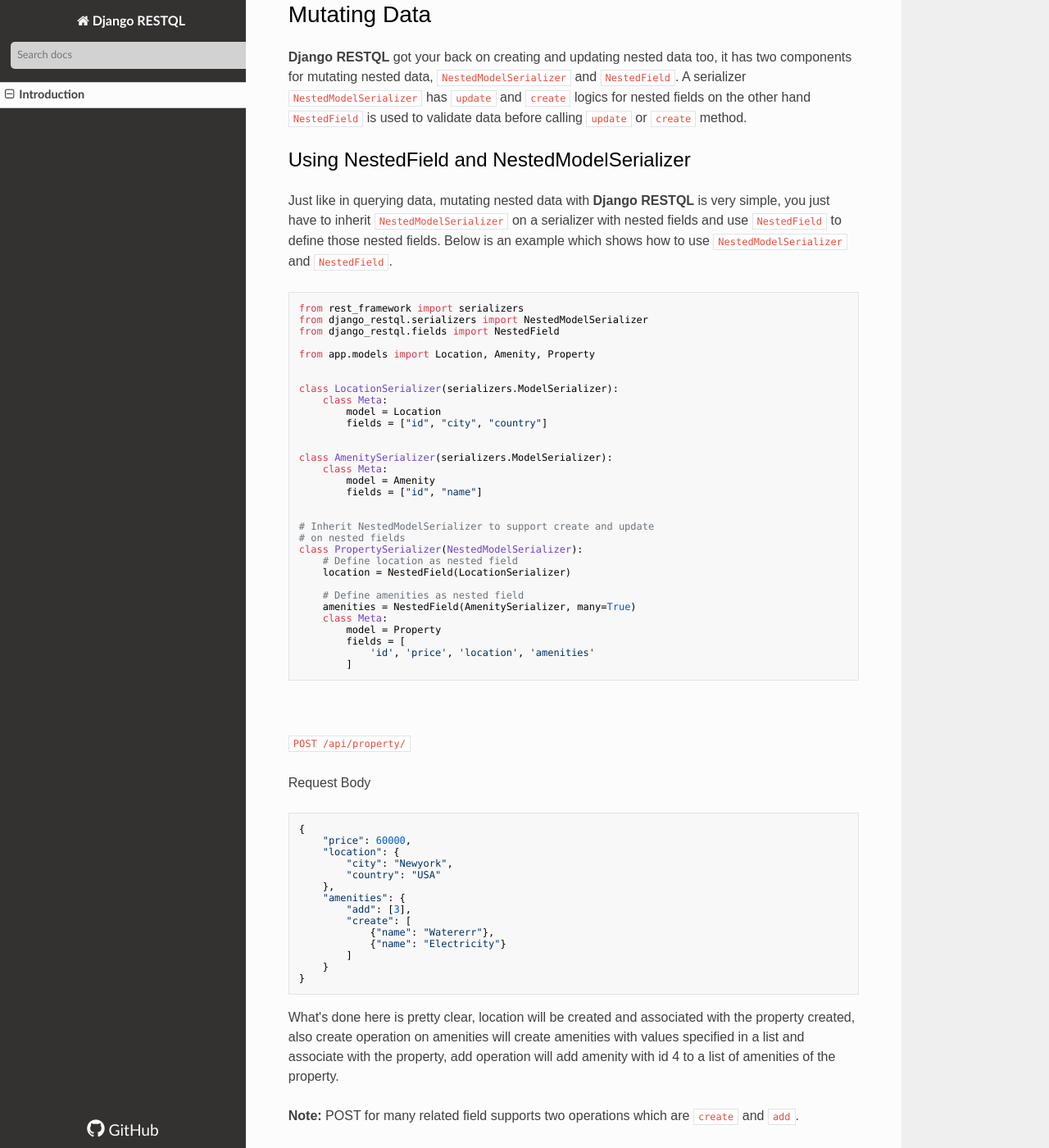
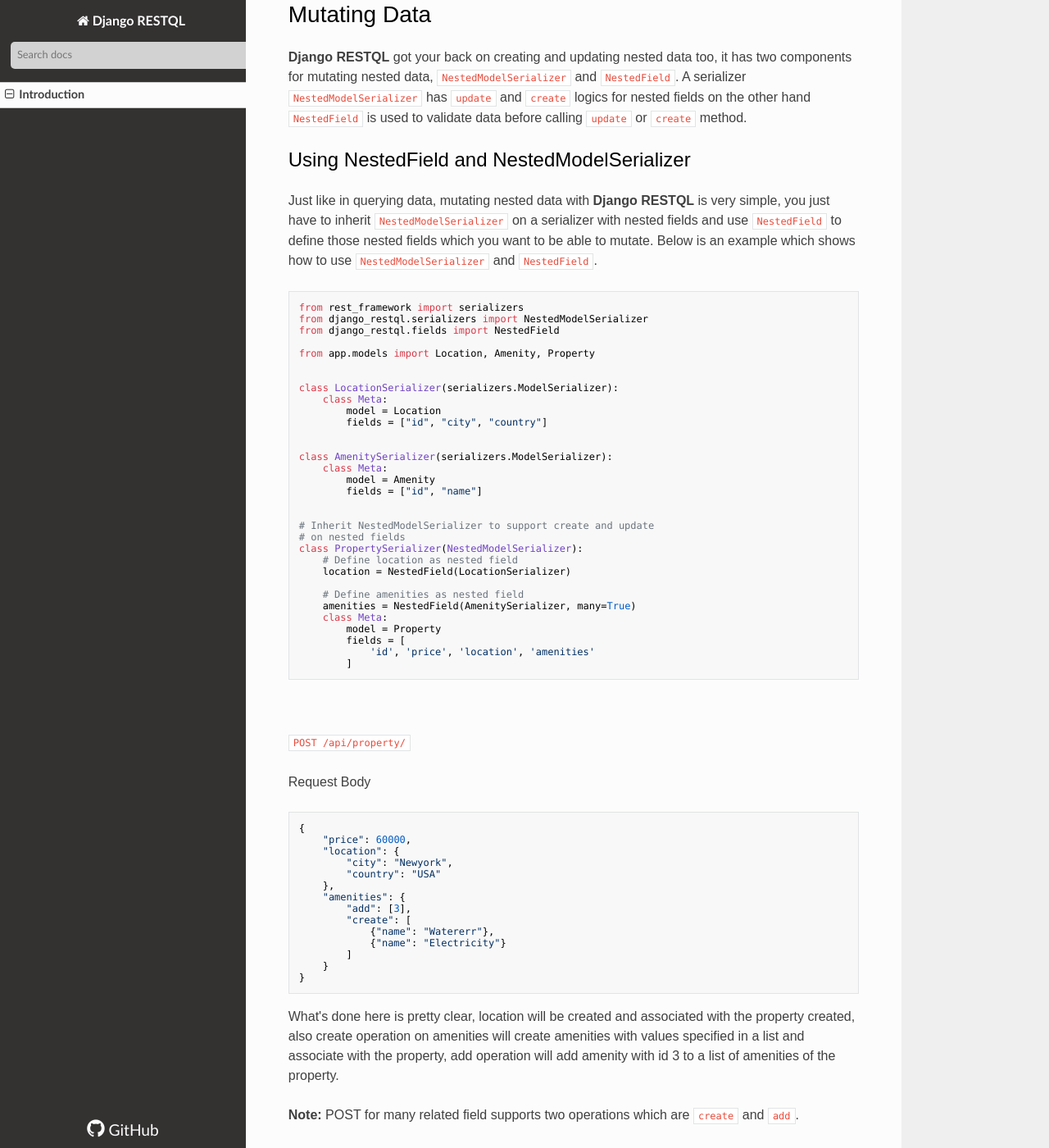
Before and after one commit to yezyilomo/django-restql, an MkDocs documentation site: the page built from docs/index.md, in a window 1280 px wide and 1400 px high, scrolled down 16169 px. Shown: the whole window at 82% size. Built offline with MkDocs 1.6.1, drawn with Linux system fonts in a browser that asks for light colours; nearby versions of some CDN libraries.

Commit message:
:pencil:Update documentation

````diff
--- a/docs/index.md
+++ b/docs/index.md
@@ -795,7 +795,7 @@
 
 
 ## Using NestedField and NestedModelSerializer
-Just like in querying data, mutating nested data with **Django RESTQL** is very simple, you just have to inherit `NestedModelSerializer` on a serializer with nested fields and use `NestedField` to define those nested fields. Below is an example which shows how to use `NestedModelSerializer` and `NestedField`.
+Just like in querying data, mutating nested data with **Django RESTQL** is very simple, you just have to inherit `NestedModelSerializer` on a serializer with nested fields and use `NestedField` to define those nested fields which you want to be able to mutate. Below is an example which shows how to use `NestedModelSerializer` and `NestedField`.
 ```py
 from rest_framework import serializers
 from django_restql.serializers import NestedModelSerializer
@@ -852,7 +852,7 @@
     }
 }
 ```
-What's done here is pretty clear, location will be created and associated with the property created, also create operation on amenities will create amenities with values specified in a list and associate with the property, add operation will add amenity with id 4 to a list of amenities of the property.
+What's done here is pretty clear, location will be created and associated with the property created, also create operation on amenities will create amenities with values specified in a list and associate with the property, add operation will add amenity with id 3 to a list of amenities of the property.
 
 **Note:** POST for many related field supports two operations which are `create` and `add`.
 
````
